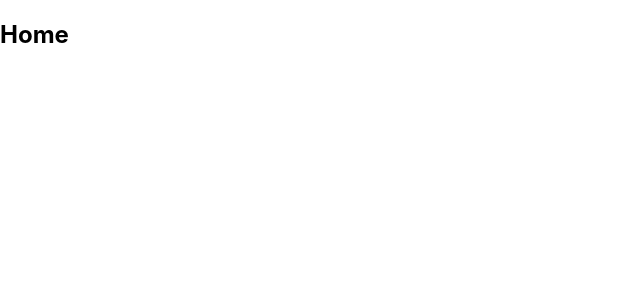
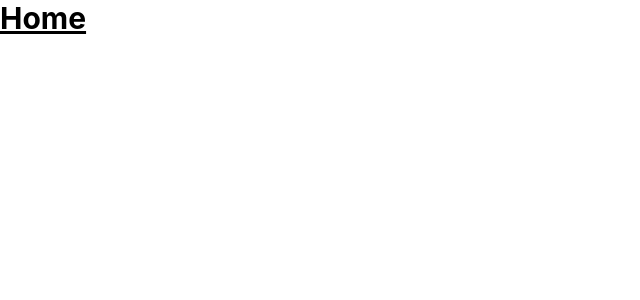
Before and after one commit to ydem1/come-back-weather, a React (Create React App) app: page / in a window 1280 px wide. Shown: the top 300 px of the page, without its empty margins (0-640 px from the left). Built offline with nearby package versions, Linux system fonts and the light colour scheme.

Commit message:
add tailwind

```diff
--- a/package.json
+++ b/package.json
@@ -41,5 +41,8 @@
       "last 1 firefox version",
       "last 1 safari version"
     ]
+  },
+  "devDependencies": {
+    "tailwindcss": "^3.4.9"
   }
 }
--- a/src/index.css
+++ b/src/index.css
@@ -1,3 +1,7 @@
+@tailwind base;
+@tailwind components;
+@tailwind utilities;
+
 body {
   margin: 0;
   font-family: -apple-system, BlinkMacSystemFont, 'Segoe UI', 'Roboto', 'Oxygen',
--- a/src/pages/home/index.tsx
+++ b/src/pages/home/index.tsx
@@ -1,5 +1,5 @@
 import React, { FC } from "react";
 
-const Home: FC = () => <h2>Home</h2>;
+const Home: FC = () => <h1 className="text-3xl font-bold underline">Home</h1>;
 
 export default Home;
--- /dev/null
+++ b/tailwind.config.js
@@ -0,0 +1,8 @@
+/** @type {import('tailwindcss').Config} */
+module.exports = {
+  content: ["./src/**/*.{js,jsx,ts,tsx}"],
+  theme: {
+    extend: {},
+  },
+  plugins: [],
+};
```
Also changed, not shown: 2 other files (tests, documents, lock files or other folders).
